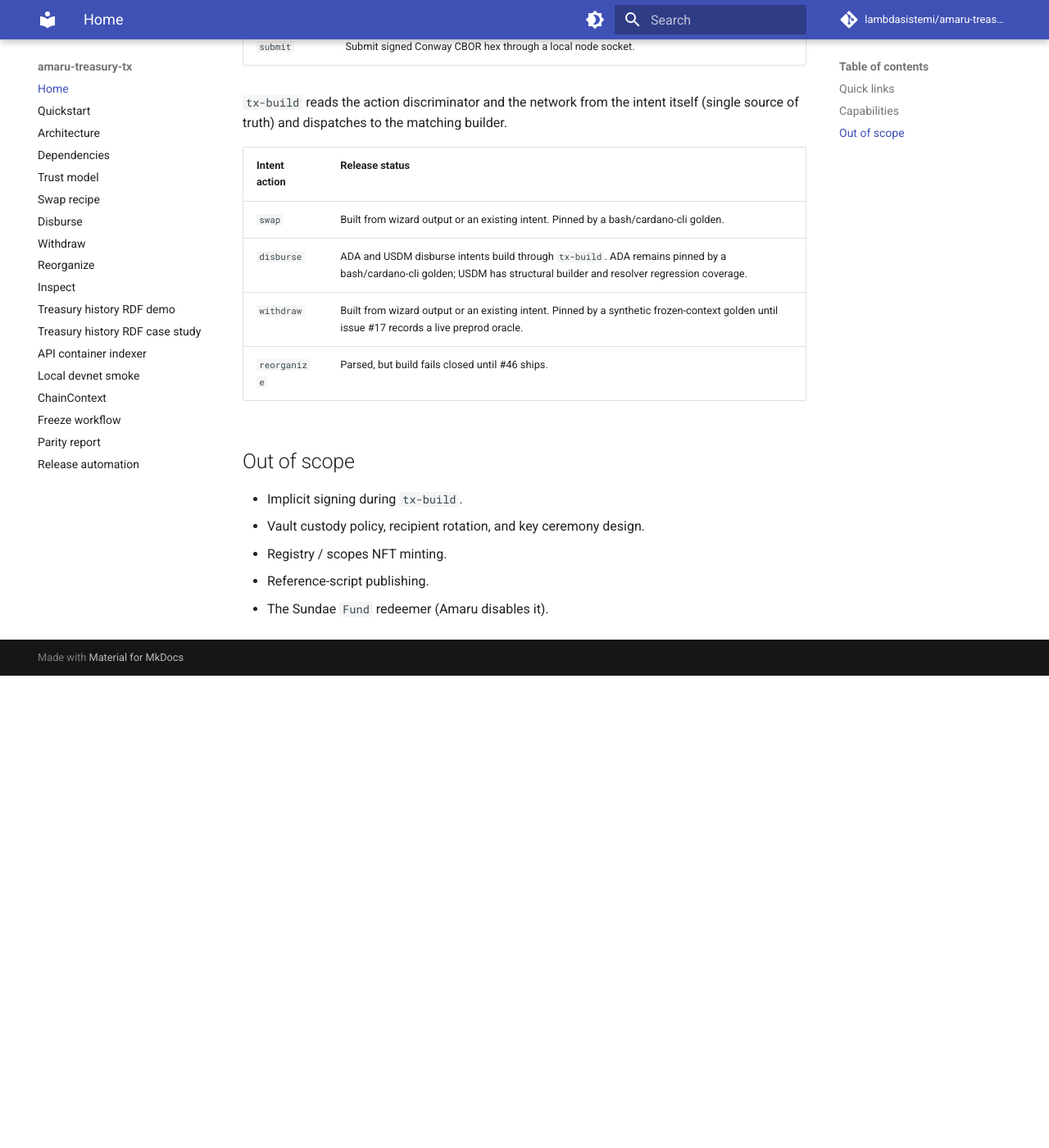
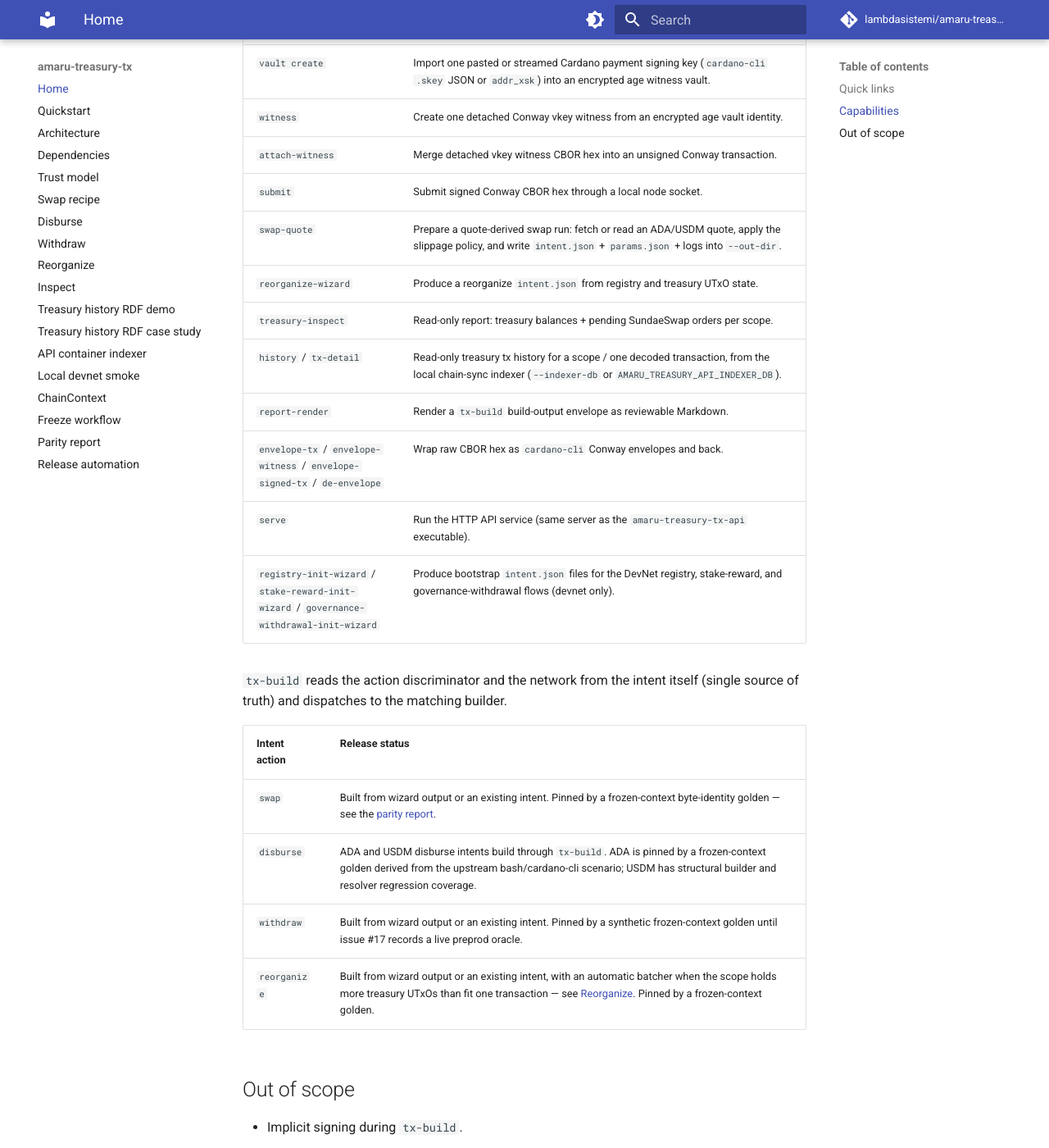
Before and after one commit to lambdasistemi/amaru-treasury-tx, an MkDocs documentation site: the page built from docs/index.md, in a window 1280 px wide and 1400 px high, scrolled down 1967 px. Shown: the whole window at 82% size. Built offline with MkDocs 1.6.1 and Material for MkDocs 9.7.7, drawn with Linux system fonts in a browser that asks for light colours; comment, search, counter and statistics services are not loaded; before the commit the page ends 2791 px from its top, so only the background shows below that; some of the changed text lies outside the part shown.

Commit message:
docs: fix stale fixture values and release statuses
- swap.md: report fixture table updated to the current report.golden.json values (fee 1023379, body 14987, refreshed change/collateral-return amounts); the stale numbers were from the pre-T006 oracle
- index.md: reorganize is built and auto-batched, not 'fails closed until #46'; swap/disburse golden provenance now matches test/golden specs; missing pages linked; capabilities table covers the full shipped command surface
- release.md: darwin bundling lives in flake.nix (mkAmaruDarwinHomebrewBundle), nix/darwin-release.nix does not exist
- parity.md: clarify target.tx.json cborHex field reference

```diff
--- a/docs/index.md
+++ b/docs/index.md
@@ -25,7 +25,10 @@ spend→produce effect), and Books. It builds unsigned transactions only.
 - [Swap recipe](swap.md) — building an existing swap intent with `tx-build`.
 - [Disburse](disburse.md) — resolving owned-scope ADA or USDM disbursements with `disburse-wizard`, multi-scope contingency ADA disburses with `disburse-wizard --scope contingency --to <scope>:<ada>`, or building an existing disburse intent with `tx-build`.
 - [Withdraw](withdraw.md) — resolving treasury rewards with `withdraw-wizard` or building an existing withdraw intent.
+- [Reorganize](reorganize.md) — consolidating or splitting treasury UTxOs with `reorganize-wizard`, with automatic batching when the whole scope does not fit one transaction.
+- [Report render](report-render.md) — turning a `tx-build` build-output envelope into reviewable Markdown with `report-render`.
 - [Wizard input control](wizard-input-control.md) — `--exclude-utxo` / `--extra-tx-in` flags shared by every wizard that selects wallet or treasury UTxOs (#184).
+- [API container indexer](api-container-indexer.md) — how the `amaru-treasury-tx-api` container serves reads from its embedded chain-sync indexer.
 - [Local devnet smoke](local-devnet-smoke.md) — opt-in live `cardano-node-clients` devnet node check.
 - [ChainContext](chain-context.md)
 - [Freeze workflow](freeze-workflow.md) — pinning a `ChainContext` for offline parity tests.
@@ -47,6 +50,14 @@ spend→produce effect), and Books. It builds unsigned transactions only.
 | `witness` | Create one detached Conway vkey witness from an encrypted age vault identity. |
 | `attach-witness` | Merge detached vkey witness CBOR hex into an unsigned Conway transaction. |
 | `submit` | Submit signed Conway CBOR hex through a local node socket. |
+| `swap-quote` | Prepare a quote-derived swap run: fetch or read an ADA/USDM quote, apply the slippage policy, and write `intent.json` + `params.json` + logs into `--out-dir`. |
+| `reorganize-wizard` | Produce a reorganize `intent.json` from registry and treasury UTxO state. |
+| `treasury-inspect` | Read-only report: treasury balances + pending SundaeSwap orders per scope. |
+| `history` / `tx-detail` | Read-only treasury tx history for a scope / one decoded transaction, from the local chain-sync indexer (`--indexer-db` or `AMARU_TREASURY_API_INDEXER_DB`). |
+| `report-render` | Render a `tx-build` build-output envelope as reviewable Markdown. |
+| `envelope-tx` / `envelope-witness` / `envelope-signed-tx` / `de-envelope` | Wrap raw CBOR hex as `cardano-cli` Conway envelopes and back. |
+| `serve` | Run the HTTP API service (same server as the `amaru-treasury-tx-api` executable). |
+| `registry-init-wizard` / `stake-reward-init-wizard` / `governance-withdrawal-init-wizard` | Produce bootstrap `intent.json` files for the DevNet registry, stake-reward, and governance-withdrawal flows (devnet only). |
 
 `tx-build` reads the action discriminator and the network from
 the intent itself (single source of truth) and dispatches to the
@@ -54,10 +65,10 @@ matching builder.
 
 | Intent action | Release status |
 | :------------ | :------------- |
-| `swap` | Built from wizard output or an existing intent. Pinned by a bash/cardano-cli golden. |
-| `disburse` | ADA and USDM disburse intents build through `tx-build`. ADA remains pinned by a bash/cardano-cli golden; USDM has structural builder and resolver regression coverage. |
+| `swap` | Built from wizard output or an existing intent. Pinned by a frozen-context byte-identity golden — see the [parity report](parity.md). |
+| `disburse` | ADA and USDM disburse intents build through `tx-build`. ADA is pinned by a frozen-context golden derived from the upstream bash/cardano-cli scenario; USDM has structural builder and resolver regression coverage. |
 | `withdraw` | Built from wizard output or an existing intent. Pinned by a synthetic frozen-context golden until issue #17 records a live preprod oracle. |
-| `reorganize` | Parsed, but build fails closed until #46 ships. |
+| `reorganize` | Built from wizard output or an existing intent, with an automatic batcher when the scope holds more treasury UTxOs than fit one transaction — see [Reorganize](reorganize.md). Pinned by a frozen-context golden. |
 
 ## Out of scope
 
```
Also changed, not shown: docs/parity.md (+2 -2 lines), docs/release.md (+3 -2 lines), docs/swap.md (+6 -6 lines).
